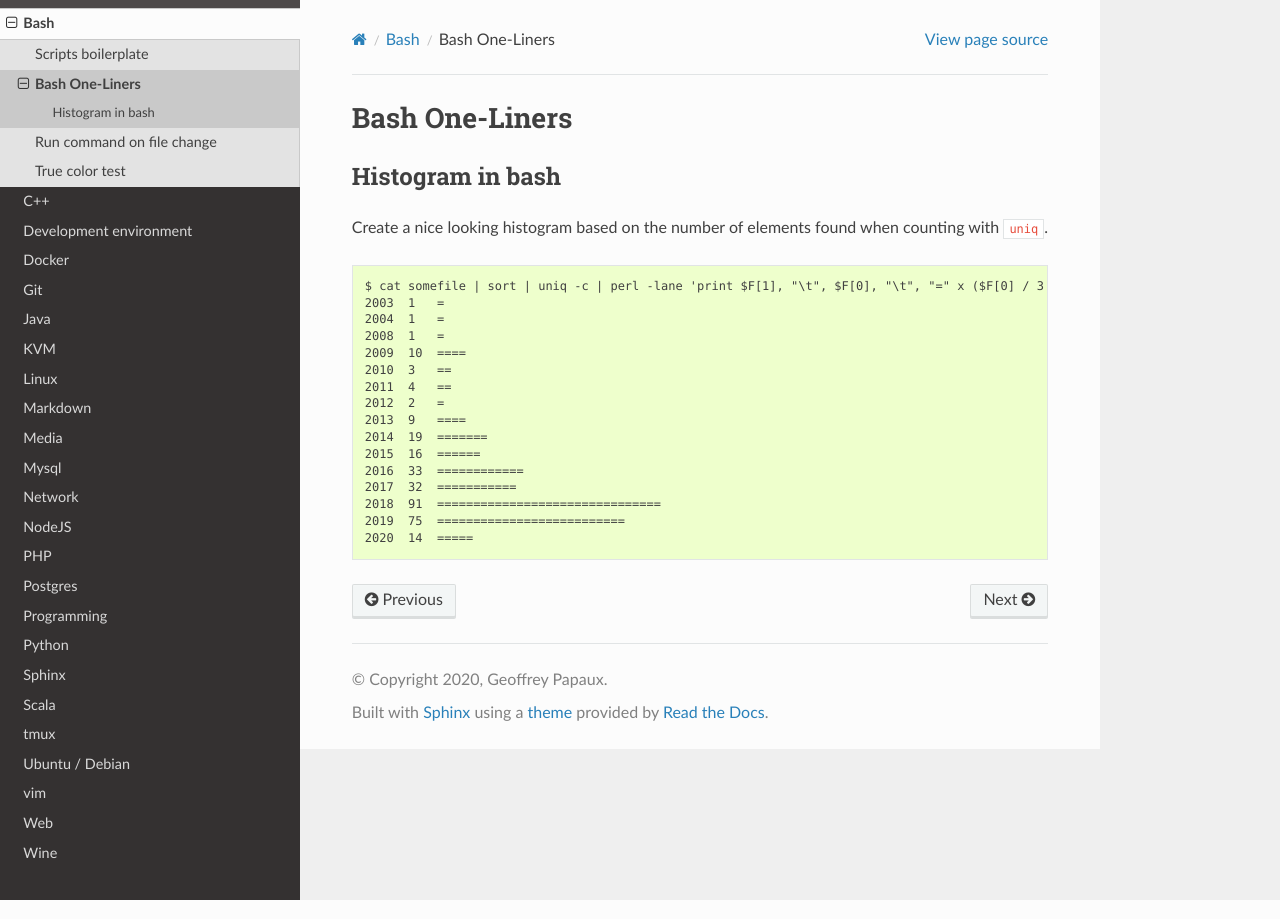
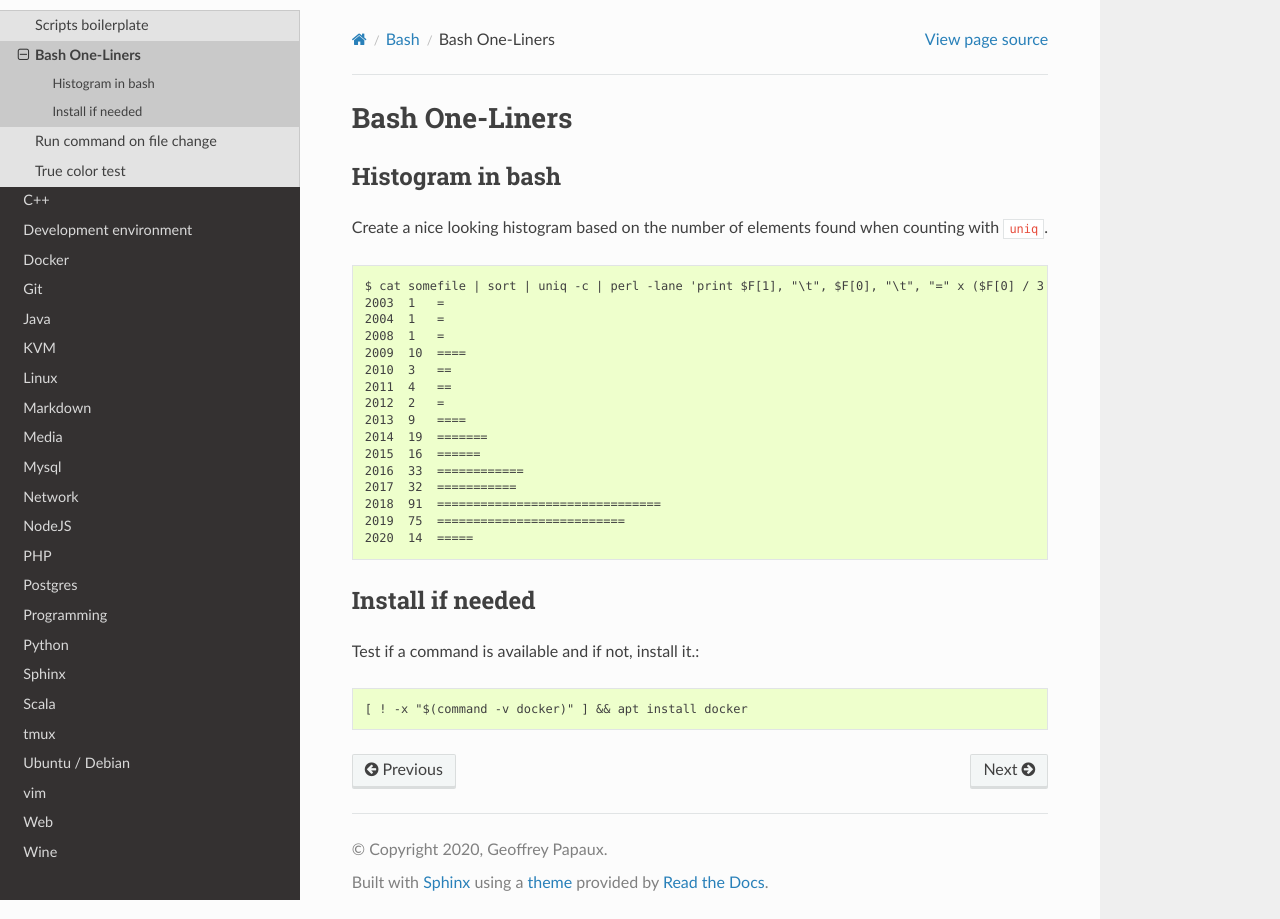
Before and after one commit to papaux/til, a Sphinx documentation site: the page built from source/bash/one-liners.rst, in a window 1280 px wide. Built offline with Sphinx 7.4.7 and the Read the Docs theme 2.0.0, drawn with Linux system fonts in a browser that asks for light colours.

Commit message:
bash: oneliner: check and execute command

```diff
--- a/source/bash/one-liners.rst
+++ b/source/bash/one-liners.rst
@@ -24,3 +24,10 @@ Create a nice looking histogram based on the number of elements found when count
   2018  91  ===============================
   2019  75  ==========================
   2020  14  =====
+
+Install if needed
+~~~~~~~~~~~~~~~~~
+
+Test if a command is available and if not, install it.::
+
+  [ ! -x "$(command -v docker)" ] && apt install docker
```
